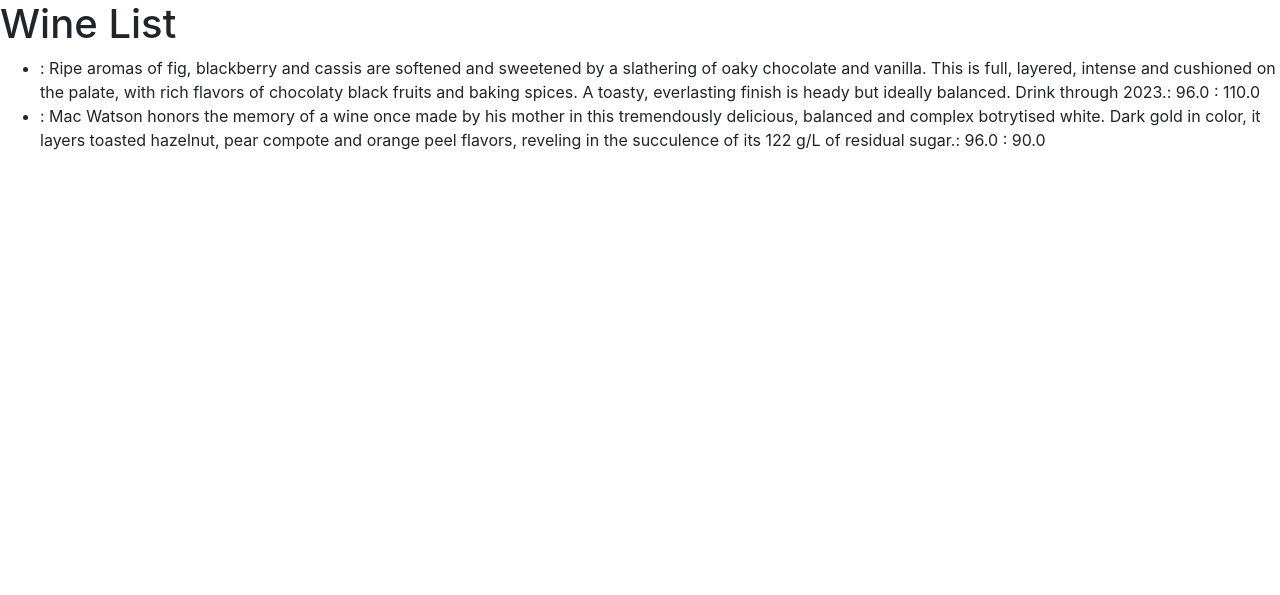
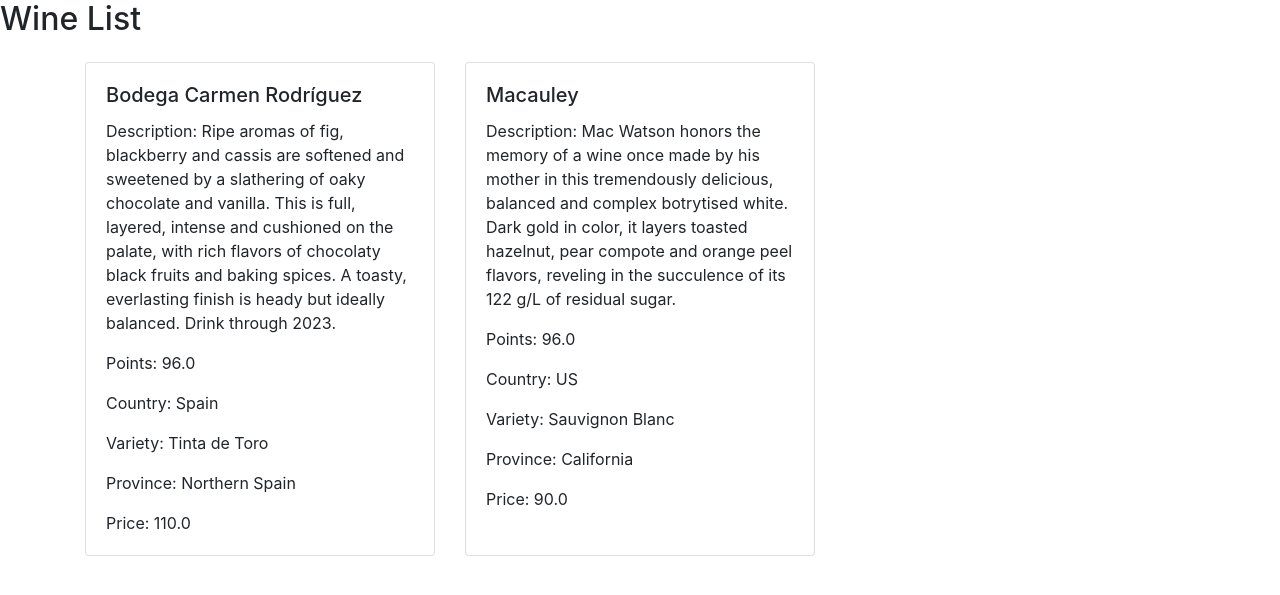
Before and after one commit to kdsoup/DIS_project, a Flask app: page /wines in a window 1280 px wide. Shown: the part 56-651 px from the top of the page. Run offline with Flask 3, Linux system fonts and the light colour scheme; data comes from the database, SQL or seed files in the repository; some libraries are stand-ins or nearby versions.

Commit message:
wines page

```diff
--- a/Winey/src/templates/wines.html
+++ b/Winey/src/templates/wines.html
@@ -21,12 +21,27 @@
         </div>
       </div>
     </nav>
-    <h1>Wine List</h1>
-    <ul>
+    <h2 class="display-5 fw-bold text-body-emphasis">Wine List</h2>
+    <div class="container mt-4">
+        <div class="row">
             {% for wine in wines %}
-            <li>{{ wine['name'] }}: {{ wine['description'] }}: {{wine['points']}} : {{wine['price']}}</li>
+                <div class="col-md-4 mb-4">
+                    <div class="card h-100">
+                        <div class="card-body">
+                            <h5 class="card-title">{{ wine['winery'] }}</h5>
+                            <p class="card-text">Description: {{ wine['description'] }}</p>
+                            <p class="card-text">Points: {{ wine['points'] }}</p>
+                            <p class="card-text">Country: {{ wine['country'] }}</p>
+                            <p class="card-text">Variety: {{ wine['variety'] }}</p>
+                            <p class="card-text">Province: {{ wine['province'] }}</p>
+                            <p class="card-text">Price: {{ wine['price'] }}</p>
+                        </div>
+                    </div>
+                </div>
             {% endfor %}
-    </ul>
+        </div>
+    </div>
+
     <script src="https://code.jquery.com/jquery-3.2.1.slim.min.js" integrity="sha384-KJ3o2DKtIkvYIK3UENzmM7KCkRr/rE9/Qpg6aAZGJwFDMVNA/GpGFF93hXpG5KkN" crossorigin="anonymous"></script>
     <script src="https://cdn.jsdelivr.net/npm/popper.js@1.12.9/dist/umd/popper.min.js" integrity="sha384-ApNbgh9B+Y1QKtv3Rn7W3mgPxhU9K/ScQsAP7hUibX39j7fakFPskvXusvfa0b4Q" crossorigin="anonymous"></script>
     <script src="https://cdn.jsdelivr.net/npm/bootstrap@4.0.0/dist/js/bootstrap.min.js" integrity="sha384-JZR6Spejh4U02d8jOt6vLEHfe/JQGiRRSQQxSfFWpi1MquVdAyjUar5+76PVCmYl" crossorigin="anonymous"></script>
```
Lines whose indentation alone changed are shown as unchanged.
